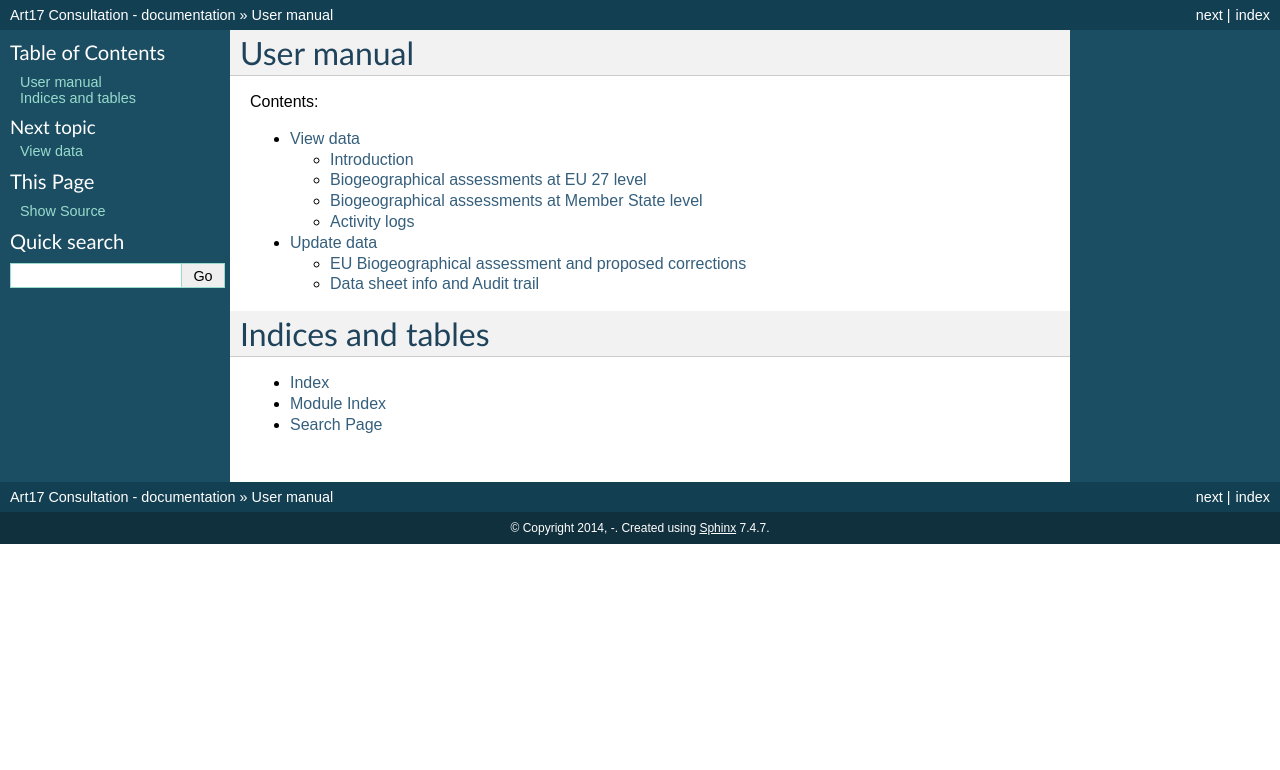
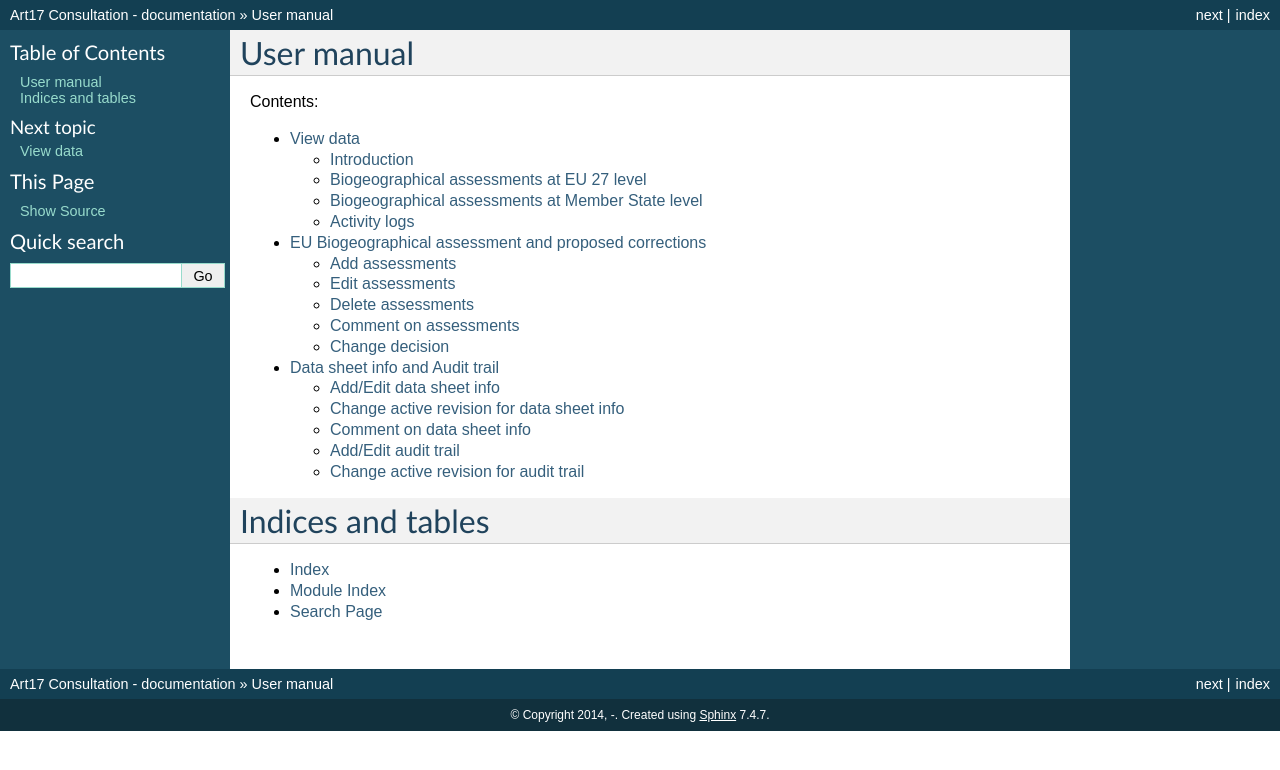
Before and after one commit to eea/art17-consultation, a Sphinx documentation site: the page built from docs/user/source/index.rst, in a window 1280 px wide. Shown: the top 770 px of the page. Built offline with Sphinx 7.4.7, drawn with Linux system fonts in a browser that asks for light colours; some of the changed lines change nothing that is shown.

Commit message:
user manual: reorganize files.

```diff
--- /dev/null
+++ b/docs/user/source/conclusions.rst
@@ -0,0 +1,45 @@
+While viewing data is open to any user, updating data is conditioned by the
+registered user status. The registration process is described in ... TODO
+Registered users have different permissions depending on their role, that can
+be one of the following:
+
+* Administrator (ADM)
+* European topic center (ETC)
+* National expert (NAT)
+* Stakeholder (STK)
+
+EU Biogeographical assessment and proposed corrections
+======================================================
+
+Add assessments
+---------------
+
+All registered users can propose corrections to the automatic assessments by
+adding a manual assessment on the Species/Habitat data summaries page.
+The user is allowed to add only one record for each period, subject and region.
+In order to add an assessment a bio-region must be selected.
+
+All users add conclusions using roughly the same form, with a few exceptions:
+
+* NAT user can add a conclusion only for his country;
+* ETC user can add a conclusion only for EU27;
+* STK and ADM have an additional MS selectbox, and can select any Member State.
+
+Edit assessments
+----------------
+
+Assessments can be updated by accessing the Edit Assessment (Propose correction
+for STA users) button visible after clicking the assessor's name.
+All registered users can edit their own assessments; all assessment fields can
+be modified.
+ETC and ADM users can also edit other user's assessments, but they can only
+change favourable reference values.
+
+Delete assessments
+------------------
+
+Comment on assessments
+----------------------
+
+Change decision
+---------------
--- a/docs/user/source/index.rst
+++ b/docs/user/source/index.rst
@@ -11,8 +11,9 @@ Contents:
 .. toctree::
    :maxdepth: 2
 
-   viewdata
-   updatedata
+   views
+   conclusions
+   wiki
 
 
 Indices and tables
--- a/docs/user/source/updatedata.rst
+++ b/docs/user/source/wiki.rst
@@ -1,26 +1,3 @@
-***********
-Update data
-***********
-
-EU Biogeographical assessment and proposed corrections
-======================================================
-
-Add assessments
----------------
-
-Edit assessments
-----------------
-
-Edit other user's assessments (Ref)
------------------------------------
-
-Comment on assessments
-----------------------
-
-Change decision
----------------
-
-
 Data sheet info and Audit trail
 ===============================
 
@@ -33,6 +10,12 @@ Change active revision for data sheet info
 Comment on data sheet info
 --------------------------
 
+Delete/Undelete comments
+^^^^^^^^^^^^^^^^^^^^^^^^
+
+Mark comments as read/unread
+^^^^^^^^^^^^^^^^^^^^^^^^^^^^
+
 Add/Edit audit trail
 --------------------
 
```
Also changed, not shown: docs/user/source/views.rst (renamed from docs/user/source/viewdata.rst).
